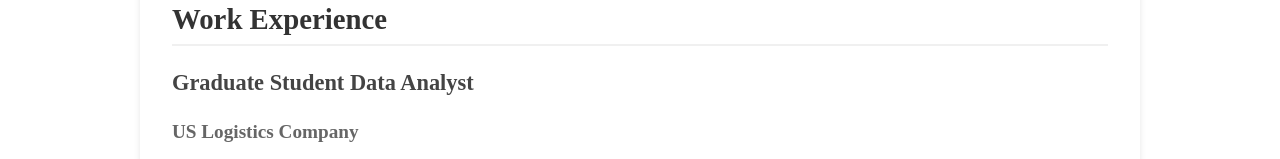
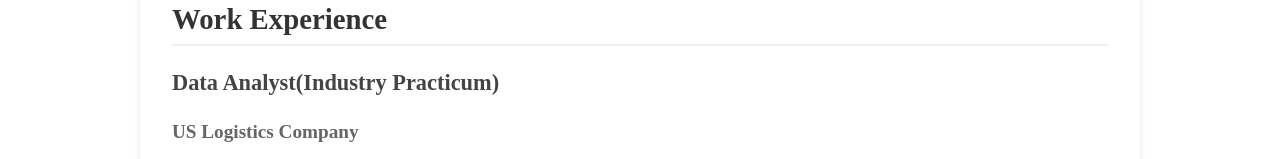
Before and after one commit to LeannaJ/LeannaJ.github.io, a React (Create React App) app: page / in a window 1280 px wide. Both pictures are taken after a click on the item "Resume". Shown: the part 175-334 px from the top of the page. Built offline with nearby package versions, Linux system fonts and the light colour scheme.

Commit message:
Update project with latest changes

```diff
--- a/src/pages/ProjectDetail.js
+++ b/src/pages/ProjectDetail.js
@@ -275,8 +275,8 @@ const ProjectDetail = ({ id, onBack }) => {
   // 프로젝트별 실제 deliverables 정의
   const deliverables = {
     "1": [
-      { type: 'pdf', label: 'INFORMS 2025 Poster', url: '/Files/Final Poster.pdf' },
-      { type: 'html', label: 'Demo Map(Synthetic Data)', url: '/Files/map_anonymized.html' }
+      { type: 'pdf', label: 'INFORMS Analytics+ Conference 2025 Poster, Accepted', url: '/Files/Final Poster.pdf' },
+      { type: 'html', label: 'Interactive Demo Map (Synthetic Data)', url: '/Files/map_anonymized.html' }
     ],
     "2": [
       { type: 'github', label: 'GitHub Repository', url: 'https://github.com/LeannaJ/image_processing' }
--- a/src/pages/Resume.js
+++ b/src/pages/Resume.js
@@ -195,7 +195,7 @@ const Resume = () => {
       >
         <SectionTitle>Work Experience</SectionTitle>
         <ExperienceItem>
-          <ExperienceTitle>Graduate Student Data Analyst</ExperienceTitle>
+          <ExperienceTitle>Data Analyst(Industry Practicum)</ExperienceTitle>
           <ExperienceCompany>US Logistics Company</ExperienceCompany>
           <ExperienceDate>Jan 2025 - Apr 2025</ExperienceDate>
           <ExperienceDescription>
```
Also changed, not shown: 10 other files (tests, documents, lock files or other folders).
